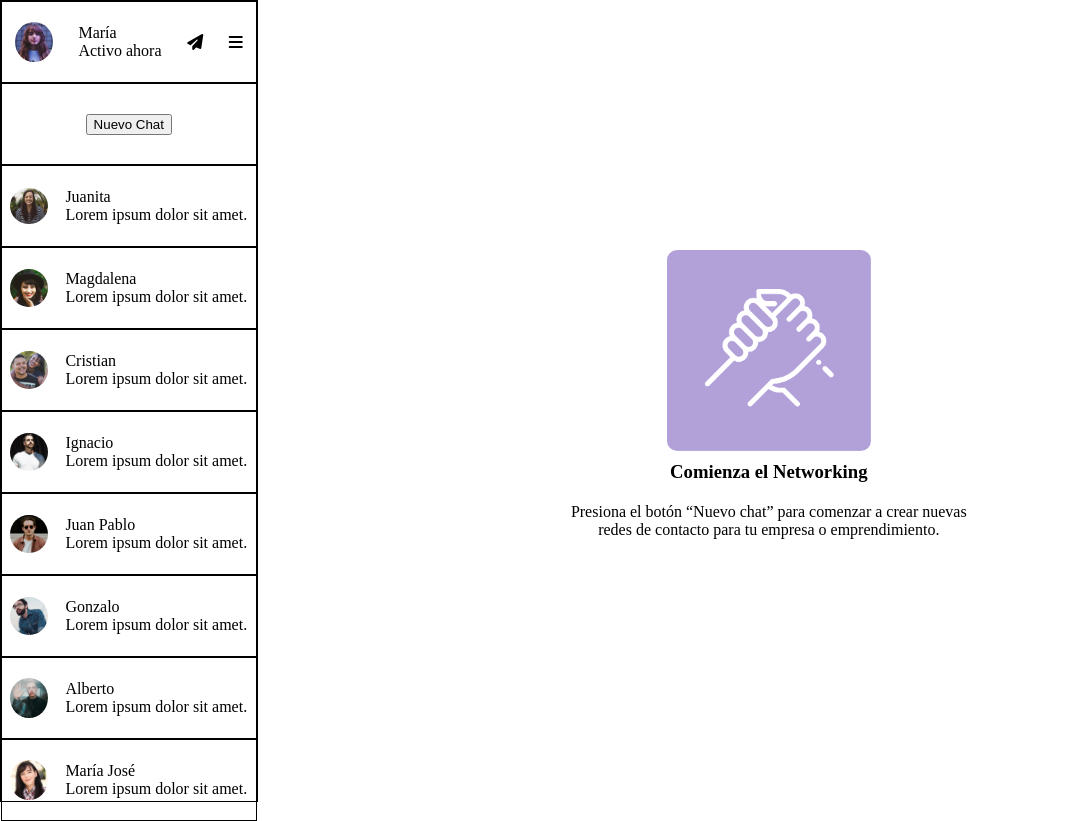
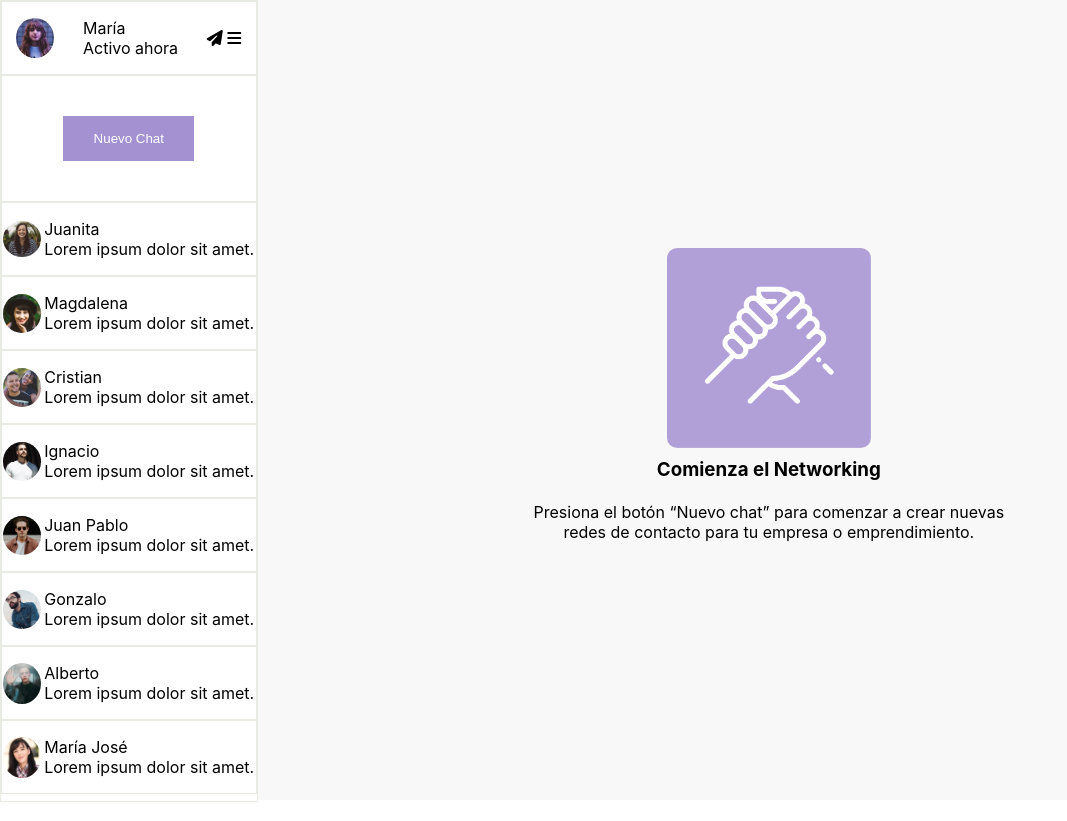
Before and after one commit to Lup018/sist-mensajer-a, a plain HTML site: page index.html in a window 1280 px wide. Shown: the whole page, without its empty margins (0-1067 px from the left). Drawn offline with Linux system fonts and the light colour scheme.

Commit message:
style added

```diff
--- a/assets/css/style.css
+++ b/assets/css/style.css
@@ -8,13 +8,14 @@ body {
     align-items: flex-start;
     height: 100vh;
     width: 100vw;
+    font-family: -apple-system, BlinkMacSystemFont, 'Segoe UI', Roboto, Oxygen, Ubuntu, Cantarell, 'Open Sans', 'Helvetica Neue', sans-serif;
 }
 
 .chat-section {
     background-color: white;
     height: 100vh;
     width: 20vw;
-    border: 0.5px solid black;
+    border: 0.5px solid #e8ebe4;
 }
 
 .chat-image {
@@ -26,6 +27,19 @@ body {
     display: flex;
     justify-content: center;
     align-items: center;
+    padding-top: 2.5rem;
+    padding-bottom: 2.5rem;
+
+}
+
+button {
+    background-color: #A491D2;
+    border: none;
+    color: white;
+    padding-top: 6%;
+    padding-bottom: 6%;
+    padding-left: 12%;
+    padding-right: 12%;
 }
 
 .principal-section {
@@ -33,7 +47,7 @@ body {
     flex-direction: column;
     justify-content: center;
     align-items: center;
-    background-color: rgba (248,248,248,255);
+    background-color: #f8f8f8;
     height: 100vh;
     width: 80vw;
 }
@@ -53,8 +67,8 @@ body {
 }
 
 .chat-section div {
-    border: 0.5px solid black;
-    height: 10%;
+    border: 0.5px solid #e8ebe4;
+
 }
 
 .maria-user {
@@ -64,10 +78,6 @@ body {
     align-items: center;
 }
 
-.maria-user p {
-    margin-left: ;
-}
-
 .chat-message {
     display: flex;
     flex-direction: row;
--- a/index.html
+++ b/index.html
@@ -9,14 +9,15 @@
 </head>
 <body>
     <section class="flex-container">
-        <div class="chat-section">
+        <main class="chat-section">
             <!--CHATS-->
-
             <div class="maria-user">
                 <img class="chat-image" src="./assets/imgs/maria.jpg" alt="">
                 <p>María<br>Activo ahora</p>
+                <p>
                 <i class="fa-solid fa-paper-plane"></i>
                 <i class="fa-solid fa-bars"></i>
+                </p>
             </div>
             <!--Button-->
             <div class="new-chat-button">
@@ -62,7 +63,7 @@
                 <img class="chat-image" src="./assets/imgs/Screen Shot 2018-11-28 at 15.32.44.jpg" alt="">
                 <p>María José<br>Lorem ipsum dolor sit amet.</p>
             </div>
-        </div>
+        </main>
         <div class="principal-section">
             <img class="principal-image" src="./assets/imgs/hand.png" alt="">
             <h3>Comienza el Networking</h3>
```
